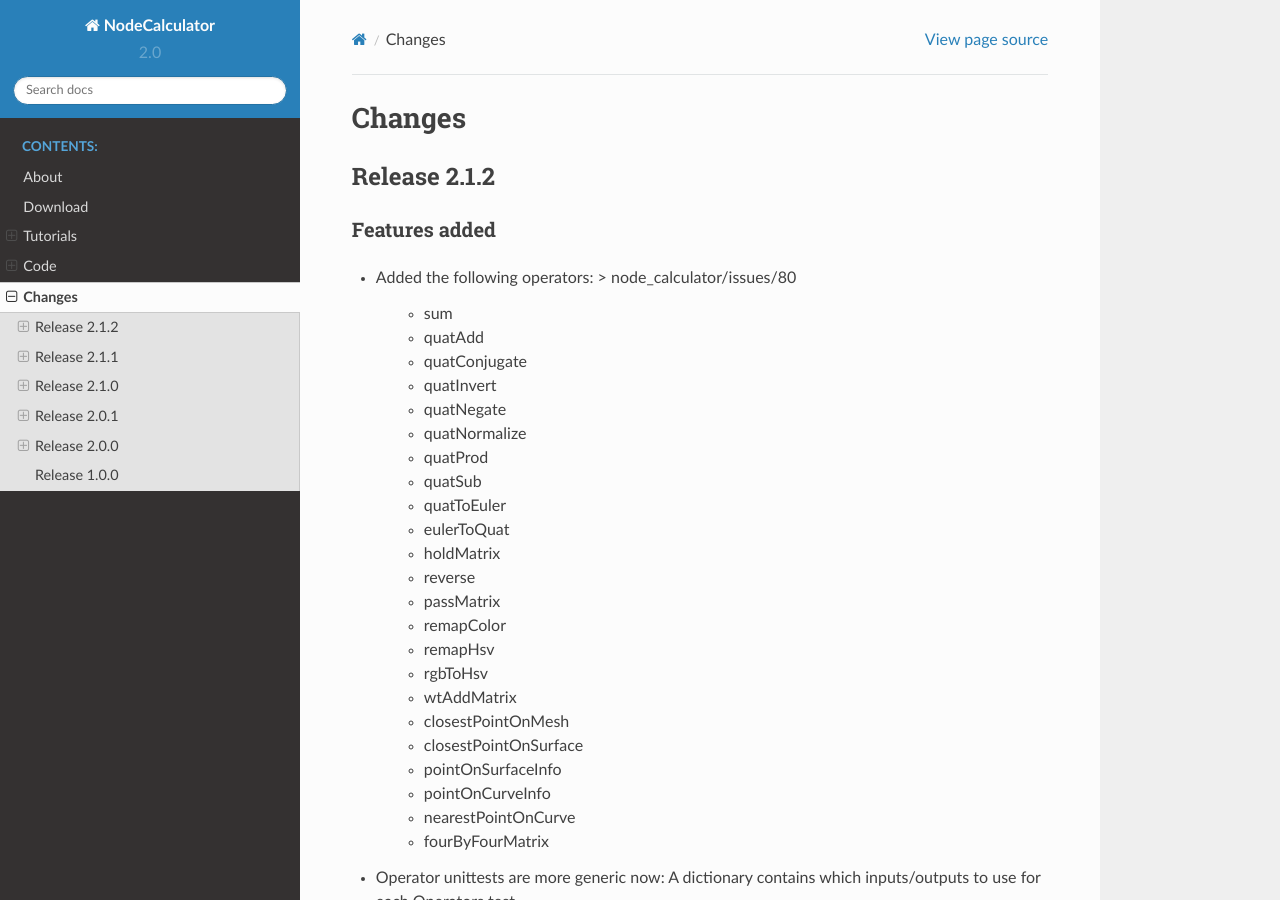
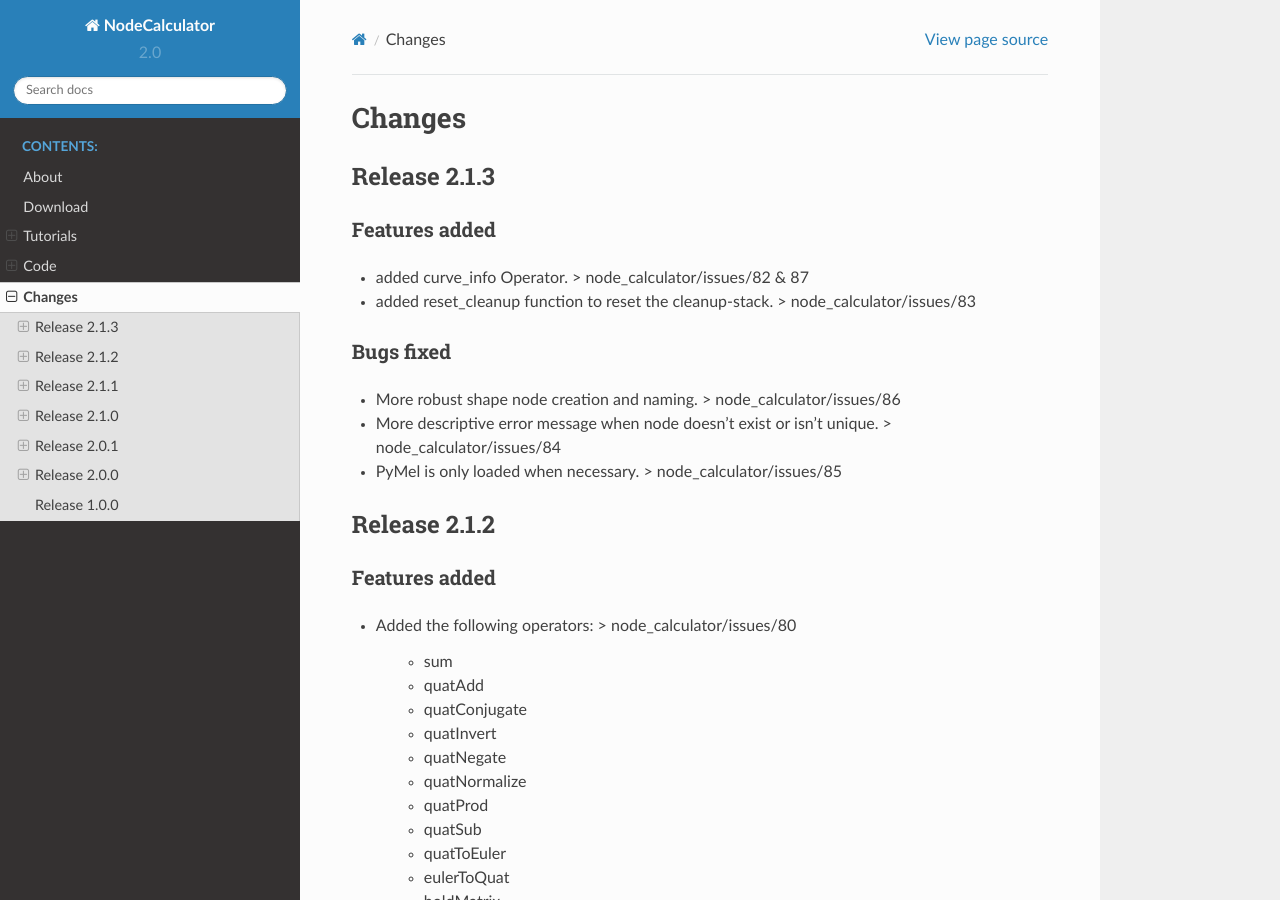
Before and after one commit to mischakolbe/node_calculator, a Sphinx documentation site: the page built from docs/changes.rst, in a window 1280 px wide and 900 px high. Built offline with Sphinx 7.4.7 and the Read the Docs theme 2.0.0, drawn with Linux system fonts in a browser that asks for light colours.

Commit message:
Updated docs/changes for Release 2.1.3

```diff
--- a/docs/changes.rst
+++ b/docs/changes.rst
@@ -1,5 +1,20 @@
 Changes
 ==============================================================================
+
+
+Release 2.1.3
+********************
+
+Features added
+--------------------
+* added curve_info Operator. > node_calculator/issues/82 & 87
+* added reset_cleanup function to reset the cleanup-stack. > node_calculator/issues/83
+
+Bugs fixed
+--------------------
+* More robust shape node creation and naming. > node_calculator/issues/86
+* More descriptive error message when node doesn't exist or isn't unique. > node_calculator/issues/84
+* PyMel is only loaded when necessary. > node_calculator/issues/85
 
 
 Release 2.1.2
```
